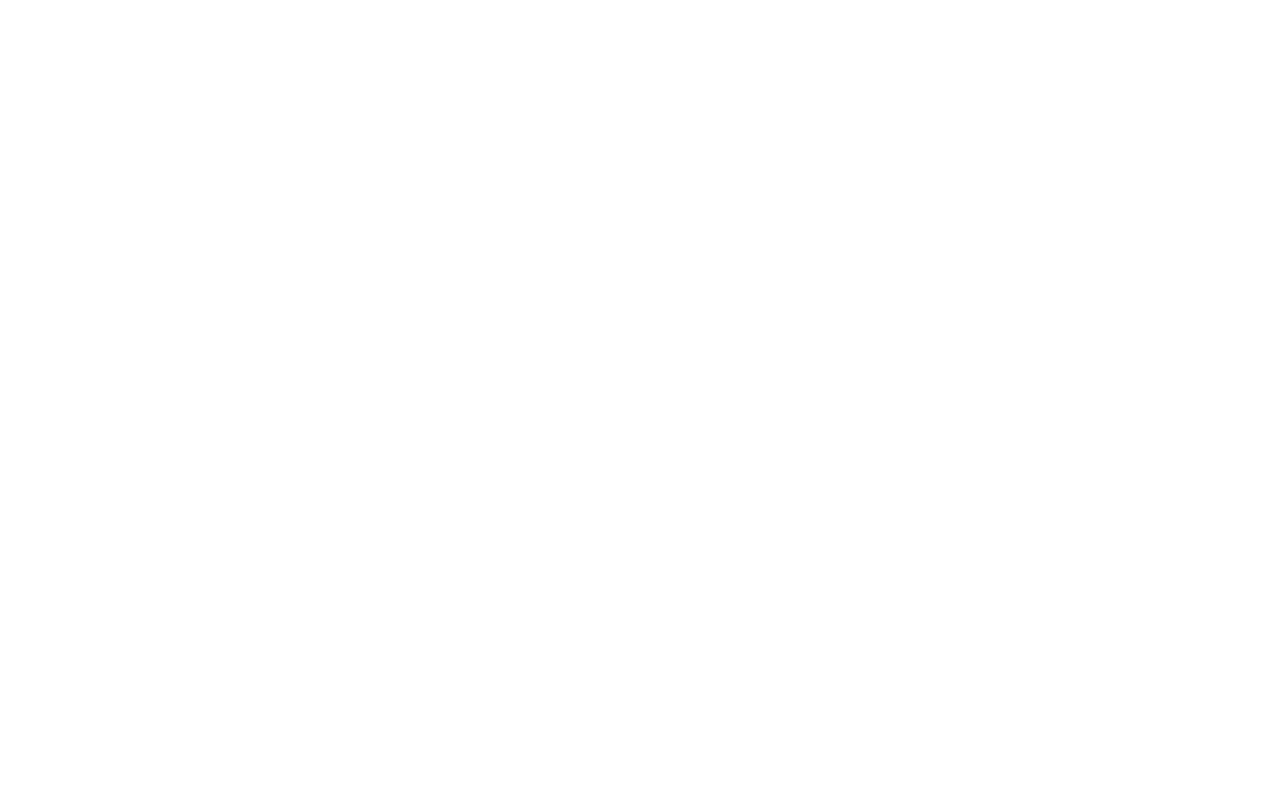
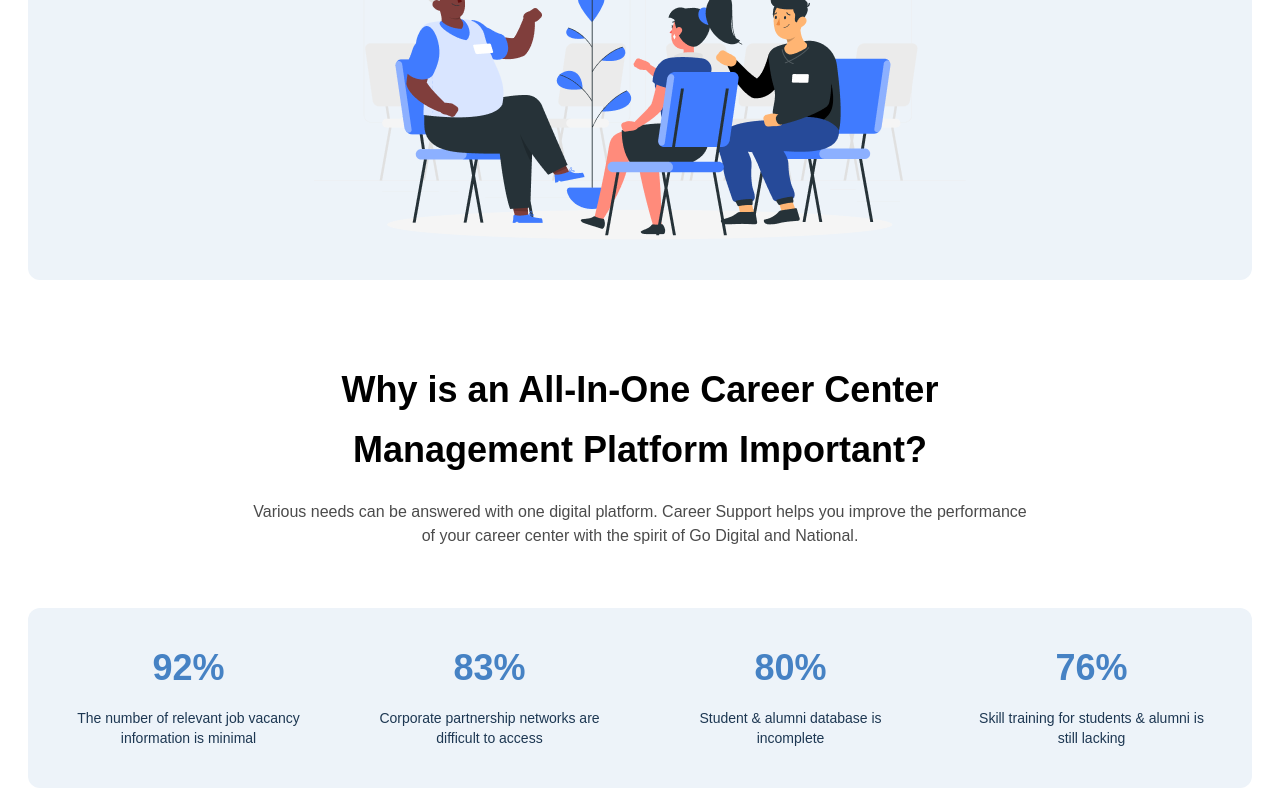
Before and after one commit to surya-b21/career_support, a Vue app: page / in a window 1280 px wide. Shown: the part 778-1578 px from the top of the page. Before the commit the page ends 800 px from the top, so only its background shows below. Built offline with nearby package versions, Linux system fonts and the light colour scheme; the HTML template or start-up script is replaced by a standard one.

Commit message:
feat: section 2

```diff
--- a/src/views/Dashboard.vue
+++ b/src/views/Dashboard.vue
@@ -1,4 +1,5 @@
 <template>
+	<!-- Section 1 -->
 	<div class="bg-[#EDF3F9] text-center my-3 mx-7 p-10 rounded-xl">
 		<span class="text-[#155DFC]">#1 Career Center Platform in Indonesia</span>
 
@@ -9,6 +10,31 @@
 		<div class="flex justify-center gap-x-5 mt-10">
 			<button type="button" class="custom-button">Career Support App</button>
 			<button type="button" class="custom-button">School Portal</button>
+		</div>
+
+		<img src="@/assets/images/rafiki.png" alt="Career Support App" class="mx-auto mt-5">
+	</div>
+
+	<!-- Section 2 -->
+	<p class="text-4xl leading-15 font-semibold text-center mt-20 mb-5">Why is an All-In-One Career Center <br/>Management Platform Important?</p>
+	<p class="text-center text-[#4B4B4B] mb-15">Various needs can be answered with one digital platform. Career Support helps you improve the performance <br/> of your career center with the spirit of Go Digital and National.</p>
+
+	<div class="bg-[#EDF3F9] text-center my-3 mx-7 p-10 rounded-xl grid grid-cols-4 gap-x-15">
+		<div>
+			<p class="text-4xl text-[#4682C4] mb-5 font-semibold">92%</p>
+			<p class="text-sm text-[#1D3752]">The number of relevant job vacancy information is minimal</p>
+		</div>
+		<div>
+			<p class="text-4xl text-[#4682C4] mb-5 font-semibold">83%</p>
+			<p class="text-sm text-[#1D3752]">Corporate partnership networks are difficult to access</p>
+		</div>
+		<div>
+			<p class="text-4xl text-[#4682C4] mb-5 font-semibold">80%</p>
+			<p class="text-sm text-[#1D3752]">Student & alumni database is incomplete</p>
+		</div>
+		<div>
+			<p class="text-4xl text-[#4682C4] mb-5 font-semibold">76%</p>
+			<p class="text-sm text-[#1D3752]">Skill training for students & alumni is still lacking</p>
 		</div>
 	</div>
 </template>
```
Also changed, not shown: src/assets/images/rafiki.png (added).
